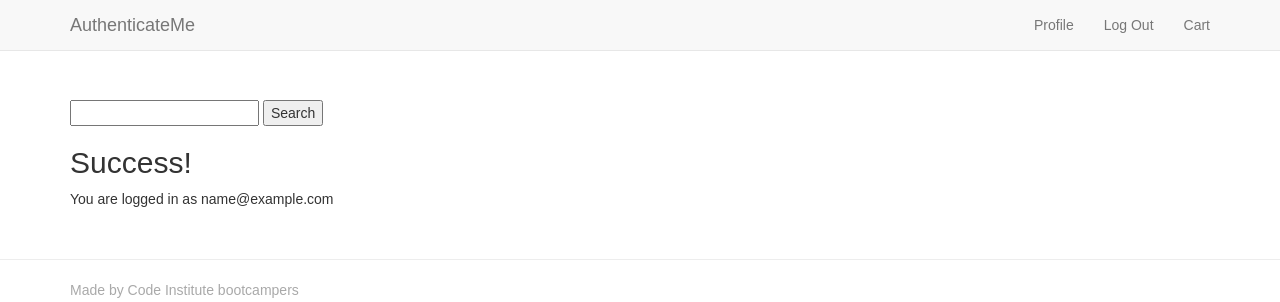
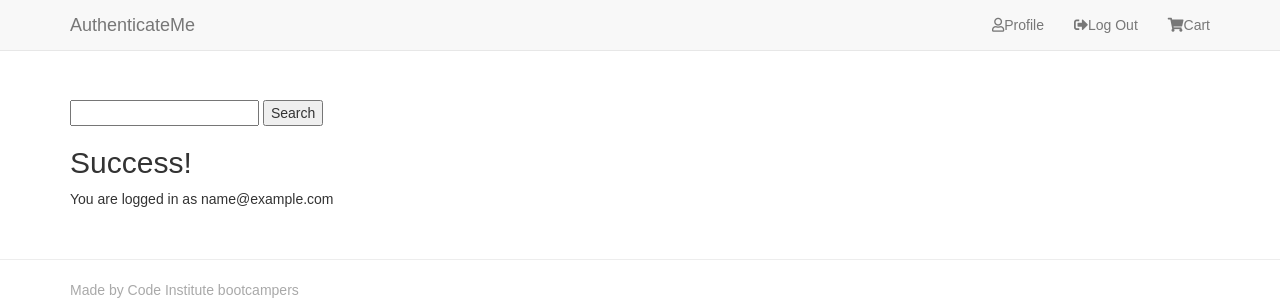
Before and after one commit to brianscan14/eComms, a Django app: page /accounts/profile/ in a window 1280 px wide. Shown: the top 302 px of the page. Run offline with Django 3.2, Linux system fonts and the light colour scheme; the visitor is signed in with stand-in values (Sample User, id 1); some libraries are stand-ins or nearby versions.

Commit message:
updating everything

```diff
--- a/ecommerce/settings.py
+++ b/ecommerce/settings.py
@@ -136,15 +136,17 @@ AWS_SECRET_ACCESS_KEY = os.environ.get("AWS_SECRET_ACCESS_KEY")
 AWS_S3_CUSTOM_DOMAIN = '%s.s3.amazonaws.com' % AWS_STORAGE_BUCKET_NAME
 
 STATICFILES_LOCATION = 'static'
-STATICFILES_STORAGE = 'storages.backends.s3boto3.S3Boto3Storage'
+STATICFILES_STORAGE = 'custom_storages.StaticStorage'
 
 STATIC_URL = '/static/'
 STATICFILES_DIRS = (os.path.join(BASE_DIR, 'static'), )
 STATIC_ROOT = os.path.join(BASE_DIR, 'staticfiles')
 
+MEDIAFILES_LOCATION = 'media'
+DEFAULT_FILE_STORAGE = 'custom_storages.MediaStorage'
 
 MEDIA_ROOT = os.path.join(BASE_DIR, 'media')
-MEDIA_URL = '/media/'
+MEDIA_URL = "https://%s/%s/" % (AWS_S3_CUSTOM_DOMAIN, MEDIAFILES_LOCATION)
 
 STRIPE_PUBLISHABLE = os.environ.get('STRIPE_PUBLISHABLE')
 STRIPE_SECRET = os.environ.get('STRIPE_SECRET')
--- a/templates/base.html
+++ b/templates/base.html
@@ -31,15 +31,15 @@
             <div id="navbar" class="navbar-collapse collapse">
                 <ul class="nav navbar-nav navbar-right">
                     {% if user.is_authenticated %}
-                        <li><a href="{% url 'profile' %}">Profile</a></li>
-                        <li><a href="{% url 'logout' %}">Log Out</a></li>
+                        <li><a href="{% url 'profile' %}"><i class="far fa-user"></i>Profile</a></li>
+                        <li><a href="{% url 'logout' %}"><i class="fas fa-sign-out-alt"></i>Log Out</a></li>
                     {%  else %}
-                        <li><a href="{% url 'register' %}">Register</a></li>
-                        <li><a href="{% url 'login' %}">Log In</a></li>
+                        <li><a href="{% url 'register' %}"><i class="fas fa-user-plus"></i>Register</a></li>
+                        <li><a href="{% url 'login' %}"><i class="fas fa-sign-in-alt"></i>Log In</a></li>
                     {% endif %}
                     <li>
                         <a href="{% url 'view_cart' %}">
-                            <i class="fa fa-shipping-cart"></i>Cart
+                            <i class="fa fa-shopping-cart"></i>Cart
                             {% if product_count > 0 %}
                             <label class="badge badge-warning">{{ product_count }}</label>
                             {% endif %}
```
Also changed, not shown: custom_storages.py (added, +10 -0 lines), requirements.txt (+7 -0 lines), media/images/4648398-blue-steel_SDUPFqX.jpg (added).
